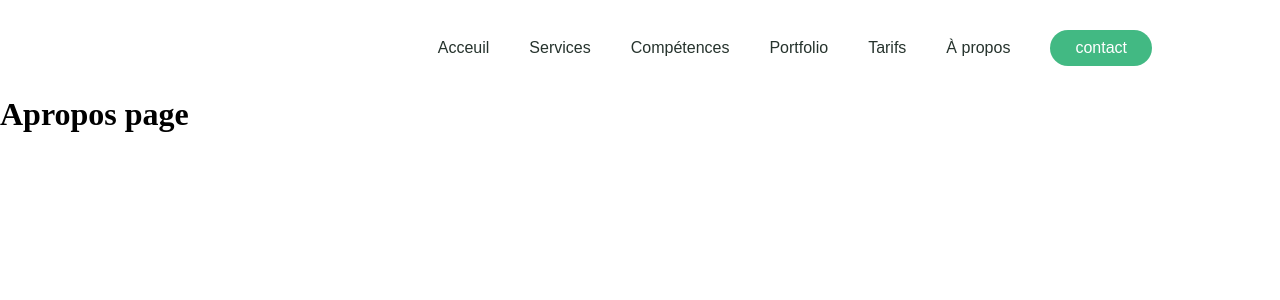
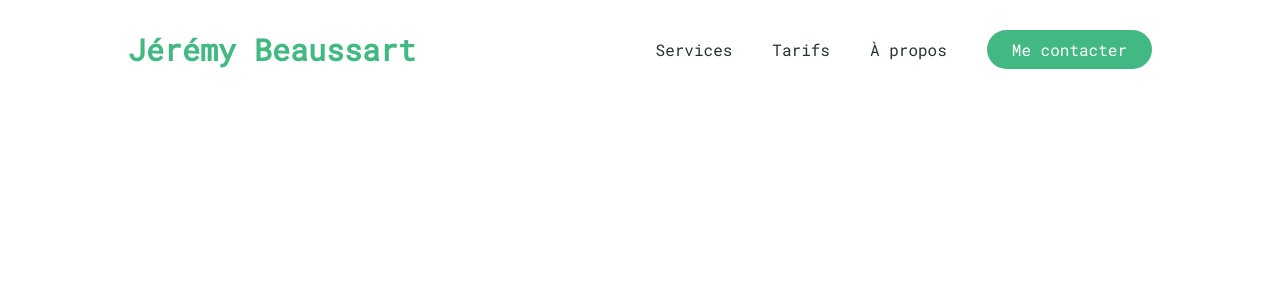
Before and after one commit to JBeaussart/vue_porfolio, a Vue app: page /#/Apropos in a window 1280 px wide. Shown: the top 300 px of the page. Built offline with nearby package versions, Linux system fonts and the light colour scheme.

Commit message:
add font family, update header, add class container

```diff
--- a/src/App.vue
+++ b/src/App.vue
@@ -2,20 +2,15 @@
 <link rel="stylesheet" href="https://cdnjs.cloudflare.com/ajax/libs/font-awesome/5.15.3/css/all.min.css" integrity="sha512-iBBXm8fW90+nuLcSKlbmrPcLa0OT92xO1BIsZ+ywDWZCvqsWgccV3gFoRBv0z+8dLJgyAHIhR35VZc2oM/gI1w==" crossorigin="anonymous" referrerpolicy="no-referrer" />
   <div id="nav">
   <header>
-      <div class="logo">
-        <i class="fab fa-accusoft"></i>
-      </div>
+      <RouterLink to="/" class="name">Jérémy Beaussart</RouterLink>
       <nav>
         <ul class="nav_links">
-          <li><router-link to="/acceuil">Acceuil</router-link></li>
           <li><router-link to="/services">Services</router-link></li>
-          <li><router-link to="/competence">Compétences</router-link></li>
-          <li><router-link to="/portfolio">Portfolio</router-link></li>
           <li><router-link to="/tarif">Tarifs</router-link></li>
-          <li><router-link to="/apropos">À propos</router-link></li>
+          <li><router-link to="/a-propos">À propos</router-link></li>
         </ul>
       </nav>
-      <router-link to="/contact"><a class="cta"><button>contact</button></a></router-link>
+      <router-link to="/contact"><a class="cta"><button>Me contacter</button></a></router-link>
     </header>
   </div>
   <router-view/>
@@ -24,17 +19,26 @@
 <style>
 
 /* GENARALE STYLE */
+@font-face {
+    font-family: "RobotoMono";
+    src: url('~@/assets/fonts/RobotoMono.ttf');
+}
+
 * {
   margin: 0;
   padding: 0;
   box-sizing: border-box;
+  font-family: "RobotoMono";
 }
 
+.container {
+    width: 80vw;
+    margin: auto;
+  }
 
 li,
 a,
 button {
-  font-family: "Montserrat", sans-serif;
   font-weight: 500;
   font-size: 16px;
   color: #26332d;
@@ -48,11 +52,12 @@ header {
   padding: 30px 10%;
 }
 
-.logo {
+.name {
   cursor: pointer;
-  font-size: 50px;
+  font-size: 30px;
   color: #42b983;
   margin-right: auto;
+  font-weight: bold;
 }
 
 .nav_links {
--- a/src/router/index.js
+++ b/src/router/index.js
@@ -1,9 +1,6 @@
 import { createRouter, createWebHashHistory } from 'vue-router';
 import Home from '../views/Home.vue';
 import Services from '../views/Services.vue';
-import Competence from '../views/Competence.vue';
-import Acceuil from '../views/Acceuil.vue';
-import Portfolio from '../views/Portfolio.vue';
 import Tarif from '../views/Tarif.vue';
 import Apropos from '../views/Apropos.vue';
 import Contact from '../views/Contact.vue';
@@ -15,37 +12,22 @@ const routes = [
 		component: Home,
 	},
 	{
-		path: '/Services',
+		path: '/services',
 		name: 'Services',
 		component: Services,
 	},
 	{
-		path: '/Competence',
-		name: 'Competence',
-		component: Competence,
-	},
-	{
-		path: '/Acceuil',
-		name: 'Acceuil',
-		component: Acceuil,
-	},
-	{
-		path: '/Portfolio',
-		name: 'Portfolio',
-		component: Portfolio,
-	},
-	{
-		path: '/Tarif',
+		path: '/tarif',
 		name: 'Tarif',
 		component: Tarif,
 	},
 	{
-		path: '/Apropos',
+		path: '/a-propos',
 		name: 'Apropos',
 		component: Apropos,
 	},
 	{
-		path: '/Contact',
+		path: '/contact',
 		name: 'Contact',
 		component: Contact,
 	},
--- a/src/views/Acceuil.vue
+++ /dev/null
@@ -1,15 +0,0 @@
-<template>
-  <div>
-    <h1>Acceuil page</h1>
-  </div>
-</template>
-
-<style scoped>
-
-</style>
-
-<script>
-export default {
-  name: 'Acceuil',
-}
-</script>
--- a/src/views/Apropos.vue
+++ b/src/views/Apropos.vue
@@ -1,5 +1,5 @@
 <template>
-  <div>
+  <div class="container">
     <h1>Apropos page</h1>
   </div>
 </template>
--- a/src/views/Competence.vue
+++ /dev/null
@@ -1,15 +0,0 @@
-<template>
-  <div>
-    <h1>Competence page</h1>
-  </div>
-</template>
-
-<style scoped>
-
-</style>
-
-<script>
-export default {
-  name: 'Competence',
-}
-</script>
--- a/src/views/Contact.vue
+++ b/src/views/Contact.vue
@@ -1,5 +1,5 @@
 <template>
-  <div>
+  <div class="container">
     <h1>Contact page</h1>
   </div>
 </template>
--- a/src/views/Home.vue
+++ b/src/views/Home.vue
@@ -1,6 +1,6 @@
 <template>
-  <div>
-
+  <div class="container">
+    <h1>Home</h1>
   </div>
 </template>
 
--- a/src/views/Portfolio.vue
+++ /dev/null
@@ -1,15 +0,0 @@
-<template>
-  <div>
-    <h1>Portfolio page</h1>
-  </div>
-</template>
-
-<style scoped>
-
-</style>
-
-<script>
-export default {
-  name: 'Portfolio',
-}
-</script>
--- a/src/views/Services.vue
+++ b/src/views/Services.vue
@@ -1,5 +1,5 @@
 <template>
-  <div>
+  <div class="container">
     <h1>services page</h1>
   </div>
 </template>
--- a/src/views/Tarif.vue
+++ b/src/views/Tarif.vue
@@ -1,5 +1,5 @@
 <template>
-  <div>
+  <div class="container">
     <h1>Tarif page</h1>
   </div>
 </template>
```
Also changed, not shown: src/assets/fonts/RobotoMono.ttf (added).
